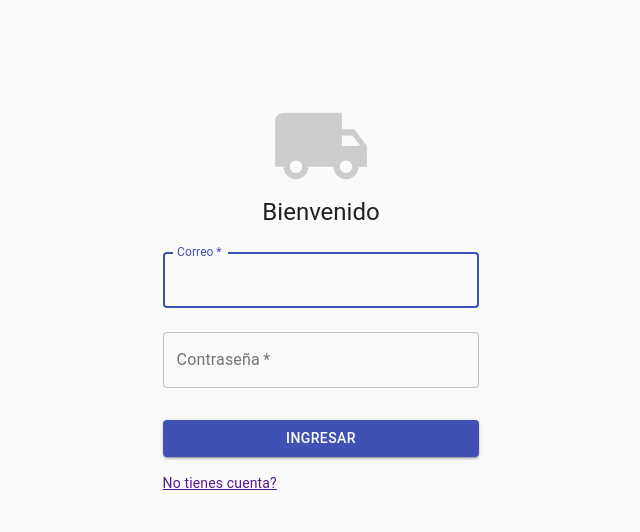
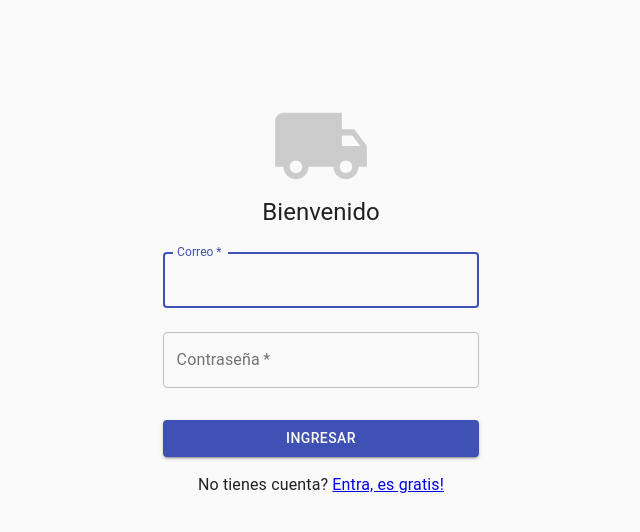
Before and after one commit to csepulvedaz/mudaya, a React (Create React App) app: page / in a window 1280 px wide. Shown: the top 532 px of the page, without its empty margins (319-959 px from the left). Built offline with nearby package versions, Linux system fonts and the light colour scheme; no server answers.

Commit message:
:zap::lisptick: Link a crear cuenta

```diff
--- a/src/pages/Login.js
+++ b/src/pages/Login.js
@@ -97,11 +97,12 @@ const Login = props => {
                             Ingresar
                         </Link>
                     </Button>
-                    <Grid container>
+                    <Grid container direction="row" justify="center">
                         <Grid item>
-                            <Link href="#" variant="body2">
-                                {"No tienes cuenta?"}
-                            </Link>
+                            <Typography variant="body1">
+                                No tienes cuenta?{" "}
+                                <Link to="/registro">Entra, es gratis!</Link>
+                            </Typography>
                         </Grid>
                     </Grid>
                 </form>
```
